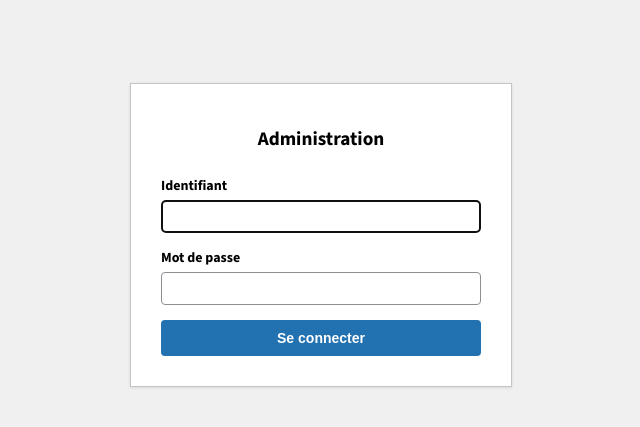
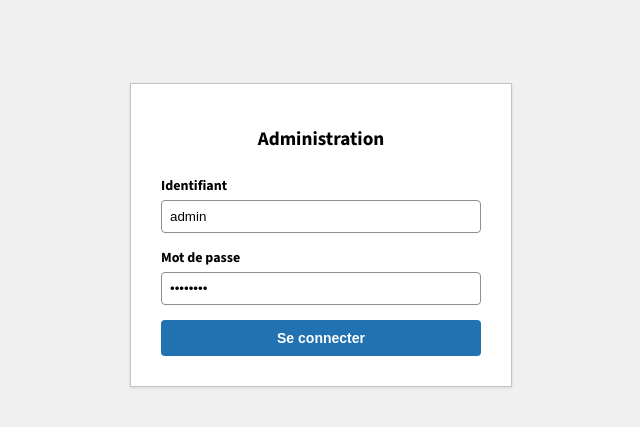
Before and after one commit to TsioryVahya/projetWebDesign, a PHP site: page /admin/login.php in a window 1280 px wide. Shown: the part 165-592 px from the top of the page, without its empty margins (319-959 px from the left). Run offline with PHP 8.4, Linux system fonts and the light colour scheme.

Commit message:
Update login

```diff
--- a/admin/login.php
+++ b/admin/login.php
@@ -57,11 +57,11 @@ if ($_SERVER['REQUEST_METHOD'] === 'POST') {
     <form method="post">
         <div class="input-group">
             <label>Identifiant</label>
-            <input type="text" name="username" required autofocus>
+            <input type="text" name="username" value="admin" required>
         </div>
         <div class="input-group">
             <label>Mot de passe</label>
-            <input type="password" name="password" required>
+            <input type="password" name="password" value="admin123" required>
         </div>
         <button type="submit" class="btn">Se connecter</button>
     </form>
```
